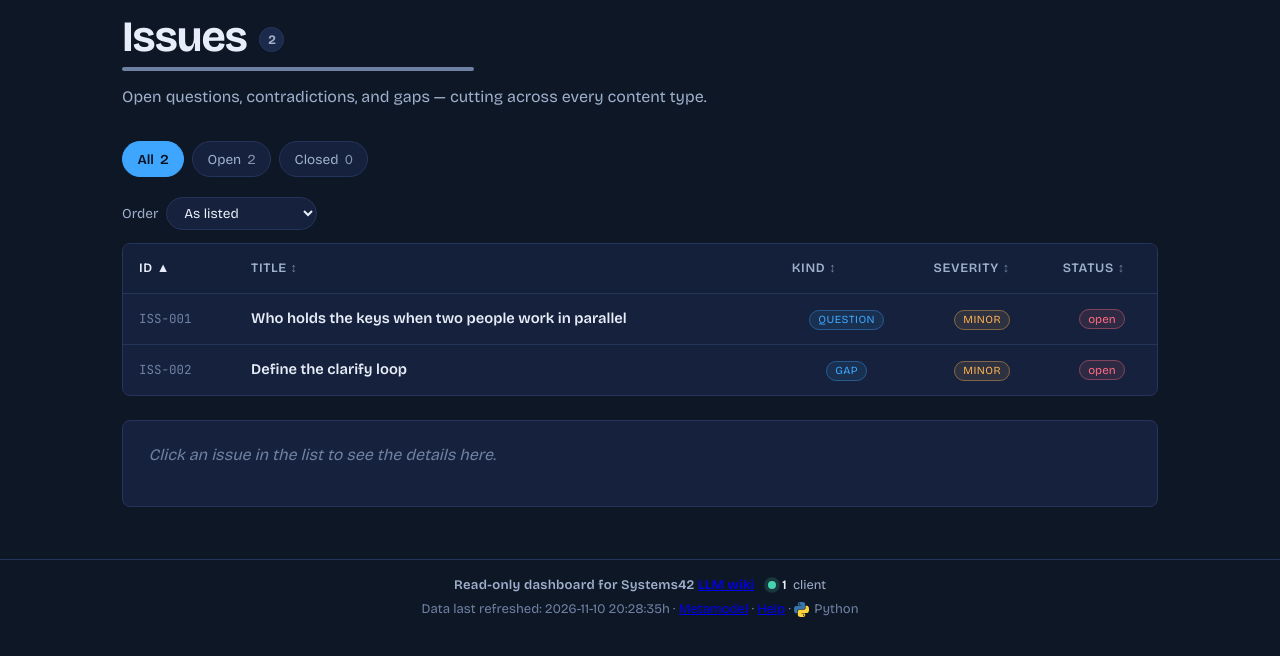
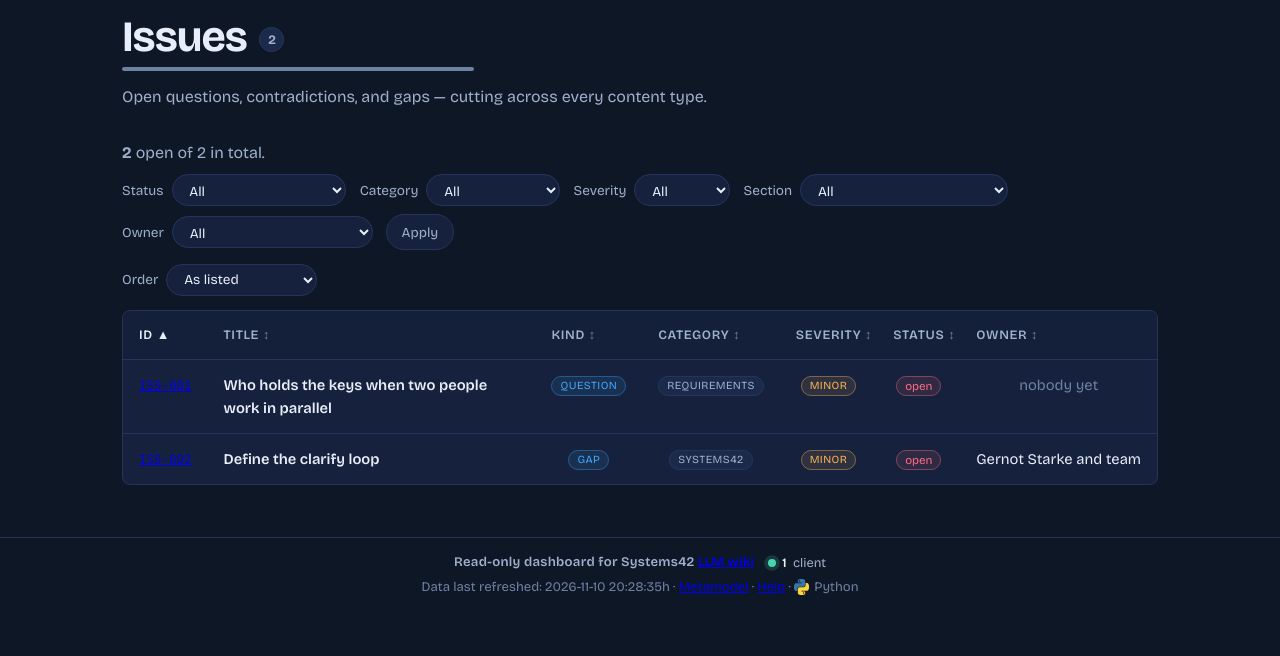
Before and after one commit to systems42-org/systems42-dashboard, a Flask app: page /issues in a window 1280 px wide. Shown: the part 107-763 px from the top of the page. Run offline with Flask 3, Linux system fonts and the light colour scheme; some libraries are stand-ins or nearby versions.

Commit message:
issues: category, owner and filters (FR-025, FR-026, FR-028)
Co-Authored-By: Claude Opus 5.5 <noreply@anthropic.com>

```diff
--- a/_system/apps/dashboard/app.py
+++ b/_system/apps/dashboard/app.py
@@ -2468,7 +2468,7 @@ def build_section_tile(section: dict) -> dict:
         t.update({"count": len(open_issues), "total": len(issues),
                   # "open" is the adjective, not a noun: it never takes an -s
                   "unit": "open", "unit_many": "open",
-                  "href": "/issues?filter=open" if open_issues else "/issues",
+                  "href": "/issues?status=open" if open_issues else "/issues",
                   "sub": f"{len(issues)} in total",
                   "rows": [{"id": i.id, "title": i.title, "severity": str(i.meta.get("severity") or "")}
                            for i in sorted(open_issues,
@@ -2588,35 +2588,108 @@ def glossary_graph_view():
                            named_layers=named_layers, rest=rest)
 
 
+def _issue_owner(p: Page, titles: dict[str, str],
+                 links: dict[str, tuple[str, str]]) -> dict:
+    """Who is expected to answer an issue (FR-028): `key` for the filter,
+    `label` to show, `url` when it names a wiki page. An empty owner gives
+    key "" (nobody yet)."""
+    raw = str(_scalar(p.meta.get("owner")) or "").strip()
+    if raw.lower() in ("", "none", "null"):
+        return {"key": "", "label": "", "url": None}
+    m = re.fullmatch(r"\[\[([^\]|#]+)(?:\|([^\]]+))?\]\]", raw)
+    target = (m.group(1) if m else raw).strip()
+    if target in links:
+        folder, stem = links[target]
+        label = (m.group(2) if m and m.group(2) else titles.get(stem, stem)).strip()
+        return {"key": stem, "label": label, "url": _page_url(folder, stem)}
+    return {"key": raw, "label": (m.group(2) or target).strip() if m else raw, "url": None}
+
+
+# ?status= on the issue list: a lifecycle value, or one of these groups
+_ISSUE_STATUS_GROUPS = {"open": ("open", "in-progress"), "closed": tuple(sorted(CLOSED_STATUSES))}
+
+
 @app.route("/issues")
 def issues_view():
-    titles = title_index()
+    """C6: every issue, filtered on the server by status, category, severity,
+    section and owner (FR-025). Filters combine and live in the address, so a
+    copied link shows the same issues. Unknown values are ignored."""
+    titles, links = title_index(), link_index()
     pages = sorted(load_folder("issues"), key=lambda x: x.id)
-    # ?section=<ID>: only the open issues that point at that section's pages,
-    # the ones its tile counts (FR-019). An unknown section shows every issue.
-    section = catalog.SECTION_BY_ID.get(request.args.get("section", ""))
-    if section and section["folders"] and section["id"] != "C6":
-        flags = open_issue_counts()
-        wanted = set().union(*(flags.get(f, set()) for f in section["folders"]))
-        pages = [p for p in pages if p.id in wanted]
-    else:
-        section = None
+    lifecycle_values = metamodel.lifecycle("issue")
+    categories = metamodel.field_values("issue", "category")
+    severities = metamodel.field_values("issue", "severity")
+    kinds = metamodel.field_values("issue", "kind")
+    folder_section = {f: s["id"] for s in catalog.SECTIONS for f in s["folders"] if s["id"] != "C6"}
+
     items = []
     for p in pages:
+        status = p.status if p.status in lifecycle_values else ""
+        category = str(p.meta.get("category") or "").strip()
+        severity = str(p.meta.get("severity") or "").strip()
+        kind = str(p.meta.get("kind") or "").strip()
+        sections = sorted({folder_section[links[t][0]] for t in p.link_targets()
+                           if t in links and links[t][0] in folder_section})
+        owner = _issue_owner(p, titles, links)
         items.append({
             "id": p.id,
             "title": p.title,
-            "status": p.status,
-            "is_open": p.status not in CLOSED_STATUSES,
-            "severity": p.meta.get("severity", ""),
-            "kind": p.meta.get("kind", ""),
+            "status": status,
+            "is_open": status in _ISSUE_STATUS_GROUPS["open"],
+            "severity": severity if severity in severities else "",
+            "kind": kind if kind in kinds else "",
+            "category": category if category in categories else "",
+            "owner": owner["label"],
+            "owner_key": owner["key"],
+            "owner_url": owner["url"],
+            "sections": sections,
             "url": _page_url("issues", p.stem),
-            "html": render_markdown(p.body, titles),
         })
+
+    # the filters: only known values count, anything else shows every issue
+    owners = sorted({(i["owner_key"], i["owner"]) for i in items if i["owner_key"]}, key=lambda o: o[1].lower())
+    sections = [s for s in catalog.SECTIONS if s["folders"] and s["id"] != "C6"]
+    arg = lambda name: request.args.get(name, "").strip()
+    section = catalog.SECTION_BY_ID.get(arg("section"))
+    if section not in sections:
+        section = None
+    status = arg("status") or arg("filter")          # ?filter= was the former name
+    if status not in lifecycle_values and status not in _ISSUE_STATUS_GROUPS and status != "all":
+        status = ""
+    if not status:
+        # a section's open issue count opens the list with its open issues (FR-019)
+        status = "open" if section else "all"
+    chosen = {
+        "status": status,
+        "category": arg("category") if arg("category") in categories else "",
+        "severity": arg("severity") if arg("severity") in severities else "",
+        "section": section["id"] if section else "",
+        "owner": arg("owner") if arg("owner") in {"none"} | {o[0] for o in owners} else "",
+    }
+
+    def keep(i: dict) -> bool:
+        st = chosen["status"]
+        if st != "all" and i["status"] not in _ISSUE_STATUS_GROUPS.get(st, (st,)):
+            return False
+        if chosen["category"] and i["category"] != chosen["category"]:
+            return False
+        if chosen["severity"] and i["severity"] != chosen["severity"]:
+            return False
+        if chosen["section"] and chosen["section"] not in i["sections"]:
+            return False
+        if chosen["owner"] and i["owner_key"] != ("" if chosen["owner"] == "none" else chosen["owner"]):
+            return False
+        return True
+
+    shown = [i for i in items if keep(i)]
     open_count = sum(1 for i in items if i["is_open"])
+    filtered = any(v for k, v in chosen.items() if k != "status") or chosen["status"] != "all"
     return render_template(
-        "issues.html", items=items, total=len(items), section=section,
-        open_count=open_count, closed_count=len(items) - open_count,
+        "issues.html", items=shown, total=len(items), shown=len(shown), filtered=filtered,
+        open_count=open_count, section=section, chosen=chosen,
+        options={"status": lifecycle_values, "category": categories, "severity": severities,
+                 "section": sections, "owner": owners},
+        sort=arg("sort"),
         maturity=maturity(p.status for p in pages),
     )
 
--- a/_system/apps/dashboard/static/style.css
+++ b/_system/apps/dashboard/static/style.css
@@ -543,6 +543,15 @@ a.wl:hover { border-bottom-style: solid; border-bottom-color: var(--accent); }
   border-radius: 999px; padding: .35rem .8rem; }
 .list-order select:focus { outline: none; border-color: var(--accent); box-shadow: 0 0 0 3px rgba(62,166,255,.15); }
 tr.list-out { display: none; }
+
+/* ---- issue filters (FR-025): run on the server, so the address carries them ---- */
+.issue-counts { margin: 0 0 var(--space-2); color: var(--ink-soft); }
+.issue-filters { display: flex; flex-wrap: wrap; align-items: center; gap: var(--space-2) var(--space-3);
+  margin: 0 0 var(--space-3); }
+.issue-filters label { display: inline-flex; align-items: center; gap: .5rem; font-size: .85rem; color: var(--ink-soft); }
+.issue-filters select { font: inherit; color: var(--ink); background: var(--card); border: 1px solid var(--line);
+  border-radius: 999px; padding: .35rem .8rem; max-width: 16rem; }
+.issue-filters select:focus { outline: none; border-color: var(--accent); box-shadow: 0 0 0 3px rgba(62,166,255,.15); }
 
 /* ---- influence / interest level badges ---- */
 .lvl { font-size: .75rem; padding: .14rem .55rem; border-radius: 999px; border: 1px solid var(--line);
--- a/_system/apps/dashboard/templates/index.html
+++ b/_system/apps/dashboard/templates/index.html
@@ -78,7 +78,7 @@
       {% else %}{{ empty_state("pages") }}{% endif %}
     </div>
     <div class="valley-block">
-      <h2 class="valley-h"><a href="{{ '/issues?filter=open' if valley.open_total else '/issues' }}">Open issues</a> <span class="count-pill">{{ valley.open_total }}</span></h2>
+      <h2 class="valley-h"><a href="{{ '/issues?status=open' if valley.open_total else '/issues' }}">Open issues</a> <span class="count-pill">{{ valley.open_total }}</span></h2>
       {% if valley.open_issues %}
       <ul class="mini-list">
         {% for i in valley.open_issues %}
--- a/_system/apps/dashboard/templates/issues.html
+++ b/_system/apps/dashboard/templates/issues.html
@@ -6,18 +6,45 @@
 {% from "_macros.html" import severity_rank, issue_status_rank %}
 {% from "_list.html" import list_attrs, list_controls %}
 {% set spec = list_spec("issue") %}
+{% macro opt(value, label, current) %}<option value="{{ value }}"{% if value == current %} selected{% endif %}>{{ label }}</option>{% endmacro %}
 {% block content %}
 <h1 class="page-h1">Issues <span class="count-pill">{{ total }}</span></h1>
 {{ maturity_bar(maturity) }}
 <p class="lead">Open questions, contradictions, and gaps — cutting across every content type.</p>
-{% if section %}<p class="filter-note">Showing the open issues that point at pages of <strong>{{ section.title }}</strong>. <a href="/issues">Show all issues →</a></p>{% endif %}
 
-{% if items %}
-<div class="filterbar" role="tablist">
-  <button class="fbtn active" data-filter="all">All <span class="fnum">{{ total }}</span></button>
-  <button class="fbtn" data-filter="open">Open <span class="fnum">{{ open_count }}</span></button>
-  <button class="fbtn" data-filter="closed">Closed <span class="fnum">{{ closed_count }}</span></button>
-</div>
+{% if total %}
+<p class="issue-counts"><strong class="issue-open-count">{{ open_count }}</strong> open of {{ total }} in total{% if filtered %}. These filters show {{ shown }}{% endif %}.</p>
+{% if section %}<p class="filter-note">Showing the issues that point at pages of <strong>{{ section.title }}</strong>. <a href="/issues">Show all issues →</a></p>
+{% elif filtered %}<p class="filter-note"><a href="/issues">Show all issues →</a></p>{% endif %}
+
+{# The filters run on the server, so the address carries them (FR-025). #}
+<form class="issue-filters" method="get" action="/issues">
+  <label>Status <select name="status">
+    {{ opt("all", "All", chosen.status) }}
+    {{ opt("open", "Open or in progress", chosen.status) }}
+    {{ opt("closed", "Closed", chosen.status) }}
+    {% for v in options.status if v != "open" %}{{ opt(v, "Only " ~ v, chosen.status) }}{% endfor %}
+  </select></label>
+  <label>Category <select name="category">
+    {{ opt("", "All", chosen.category) }}
+    {% for v in options.category %}{{ opt(v, v, chosen.category) }}{% endfor %}
+  </select></label>
+  <label>Severity <select name="severity">
+    {{ opt("", "All", chosen.severity) }}
+    {% for v in options.severity %}{{ opt(v, v, chosen.severity) }}{% endfor %}
+  </select></label>
+  <label>Section <select name="section">
+    {{ opt("", "All", chosen.section) }}
+    {% for s in options.section %}{{ opt(s.id, s.title, chosen.section) }}{% endfor %}
+  </select></label>
+  <label>Owner <select name="owner">
+    {{ opt("", "All", chosen.owner) }}
+    {{ opt("none", "nobody yet", chosen.owner) }}
+    {% for key, label in options.owner %}{{ opt(key, label, chosen.owner) }}{% endfor %}
+  </select></label>
+  {% if sort %}<input type="hidden" name="sort" value="{{ sort }}">{% endif %}
+  <button type="submit" class="fbtn issue-filters-apply">Apply</button>
+</form>
 
 {{ list_controls(spec, status=False) }}
 <div class="table-card">
@@ -27,74 +54,48 @@
       <th class="c-id" data-sort="text" data-key="id" aria-sort="ascending">ID</th>
       <th data-sort="text" data-key="title">Title</th>
       <th class="c-status" data-sort="text" data-key="kind">Kind</th>
+      <th class="c-status" data-sort="text" data-key="category">Category</th>
       <th class="c-status" data-sort="numeric" data-sort-first="desc" data-key="severity">Severity</th>
       <th class="c-status" data-sort="numeric" data-key="status">Status</th>
+      <th class="c-status" data-sort="text" data-key="owner">Owner</th>
     </tr>
   </thead>
   <tbody>
     {% for it in items %}
-    <tr class="issue-row" data-id="{{ it.id }}" data-status="{{ it.status }}" data-open="{{ 'true' if it.is_open else 'false' }}" tabindex="0">
-      <td class="c-id"><code>{{ it.id }}</code></td>
+    <tr class="issue-row" data-id="{{ it.id }}" data-status="{{ it.status }}" data-sections="{{ it.sections | join(' ') }}">
+      <td class="c-id"><a href="{{ it.url }}"><code>{{ it.id }}</code></a></td>
       <td class="c-title"><span class="term"><a class="term-link" href="{{ it.url }}">{{ it.title }}</a></span></td>
-      <td class="c-status">{% if it.kind %}<span class="badge kind-badge">{{ it.kind }}</span>{% endif %}</td>
-      <td class="c-status" data-sort-value="{{ severity_rank(it.severity) }}">{% if it.severity %}<span class="badge sev-badge">{{ it.severity }}</span>{% endif %}</td>
-      <td class="c-status" data-sort-value="{{ issue_status_rank(it.status) }}"><span class="status status-{{ it.status }}">{{ it.status }}</span></td>
+      <td class="c-status c-kind">{% if it.kind %}<span class="badge kind-badge">{{ it.kind }}</span>{% endif %}</td>
+      <td class="c-status c-category">{% if it.category %}<span class="badge">{{ it.category }}</span>{% endif %}</td>
+      <td class="c-status c-severity" data-sort-value="{{ severity_rank(it.severity) }}">{% if it.severity %}<span class="badge sev-badge">{{ it.severity }}</span>{% endif %}</td>
+      <td class="c-status c-istatus" data-sort-value="{{ issue_status_rank(it.status) }}">{% if it.status %}<span class="status status-{{ it.status }}">{{ it.status }}</span>{% endif %}</td>
+      <td class="c-status c-owner" data-sort-value="{{ it.owner }}">{% if it.owner_url %}<a class="wl" href="{{ it.owner_url }}">{{ it.owner }}</a>{% elif it.owner %}{{ it.owner }}{% else %}<span class="muted">nobody yet</span>{% endif %}</td>
     </tr>
     {% endfor %}
   </tbody>
 </table>
-<p class="empty-hint" id="empty-hint" hidden>No issues in this view.</p>
-</div>
-
-<section id="issue-detail" class="detail-pane" aria-live="polite">
-  <p class="detail-placeholder">Click an issue in the list to see the details here.</p>
-</section>
-
-{# hidden store of pre-rendered issue bodies, pulled into the detail pane on click #}
-<div id="issue-store" hidden>
-  {% for it in items %}<div data-id="{{ it.id }}"><div class="detail-head pane-head"><a href="{{ it.url }}" title="Open as its own page"><code class="detail-id">{{ it.id }}</code></a> <span class="status status-{{ it.status }}">{{ it.status }}</span></div>{{ it.html | safe }}</div>{% endfor %}
+{% if not items %}<p class="empty-hint">No issues match these filters.</p>{% endif %}
 </div>
 {% else %}
 {{ empty_state("issues") }}
 {% endif %}
 
 <script>
-  const buttons = document.querySelectorAll('.filterbar .fbtn[data-filter]');
-  const rows = document.querySelectorAll('#issues-table tbody tr');
-  const hint = document.getElementById('empty-hint');
-  const detail = document.getElementById('issue-detail');
-  const store = document.getElementById('issue-store');
-
-  function apply(filter) {
-    let shown = 0;
-    rows.forEach(r => {
-      const isOpen = r.dataset.open === 'true';
-      const show = filter === 'all' || (filter === 'open' && isOpen) || (filter === 'closed' && !isOpen);
-      r.hidden = !show;
-      if (show) shown++;
+  // a changed filter applies at once and keeps the sort the list shows now
+  const form = document.querySelector('.issue-filters');
+  if (form) {
+    form.querySelector('.issue-filters-apply').hidden = true;
+    form.addEventListener('change', () => {
+      const params = new URLSearchParams();
+      new FormData(form).forEach((v, k) => {
+        // "all" is the default, except with a section, whose default is open
+        if (v && k !== 'sort' && !(k === 'status' && v === 'all' && !form.elements.section.value)) params.set(k, v);
+      });
+      const sort = new URLSearchParams(location.search).get('sort');
+      if (sort) params.set('sort', sort);
+      const qs = params.toString().replace(/%3A/gi, ':').replace(/%2C/gi, ',');
+      location.assign('/issues' + (qs ? '?' + qs : ''));
     });
-    hint.hidden = shown !== 0;
   }
-  buttons.forEach(b => b.addEventListener('click', () => {
-    buttons.forEach(x => x.classList.remove('active'));
-    b.classList.add('active');
-    apply(b.dataset.filter);
-  }));
-
-  const want = new URLSearchParams(location.search).get('filter');
-  const pre = want && document.querySelector('.fbtn[data-filter="' + want + '"]');
-  if (pre) pre.click();
-
-  function showDetail(row) {
-    rows.forEach(r => r.classList.remove('selected'));
-    row.classList.add('selected');
-    const src = store.querySelector('[data-id="' + row.dataset.id + '"]');
-    detail.innerHTML = src ? src.innerHTML : '';
-    detail.scrollIntoView({ behavior: 'smooth', block: 'nearest' });
-  }
-  rows.forEach(r => {
-    r.addEventListener('click', () => showDetail(r));
-    r.addEventListener('keydown', e => { if (e.key === 'Enter') showDetail(r); });
-  });
 </script>
 {% endblock %}
```
Also changed, not shown: _system/apps/dashboard/metamodel.py (+19 -0 lines), _system/apps/dashboard/tests/test_empty_vault.py (+1 -0 lines), _system/apps/dashboard/tests/test_issue_flags.py (+2 -1 lines), _system/apps/dashboard/tests/test_issue_list.py (added, +173 -0 lines), _system/apps/dashboard/tests/test_issues_sort.py (+2 -2 lines), CHANGELOG.md.
